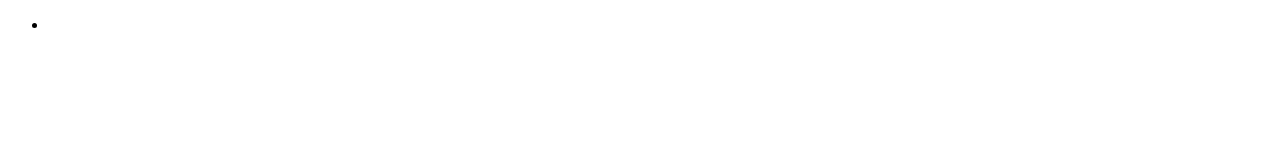
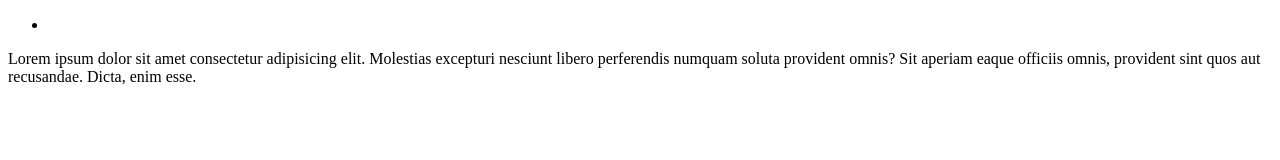
Before and after one commit to Moyinoluwa-10/husband-and-wife, a plain HTML site: page index.html in a window 1280 px wide. Drawn offline with Linux system fonts and the light colour scheme.

Commit message:
second commit

```diff
--- a/index.html
+++ b/index.html
@@ -14,5 +14,14 @@
         </ul>
       </nav>
     </header>
+
+    <div>
+      <p>
+        Lorem ipsum dolor sit amet consectetur adipisicing elit. Molestias
+        excepturi nesciunt libero perferendis numquam soluta provident omnis?
+        Sit aperiam eaque officiis omnis, provident sint quos aut recusandae.
+        Dicta, enim esse.
+      </p>
+    </div>
   </body>
 </html>
```
